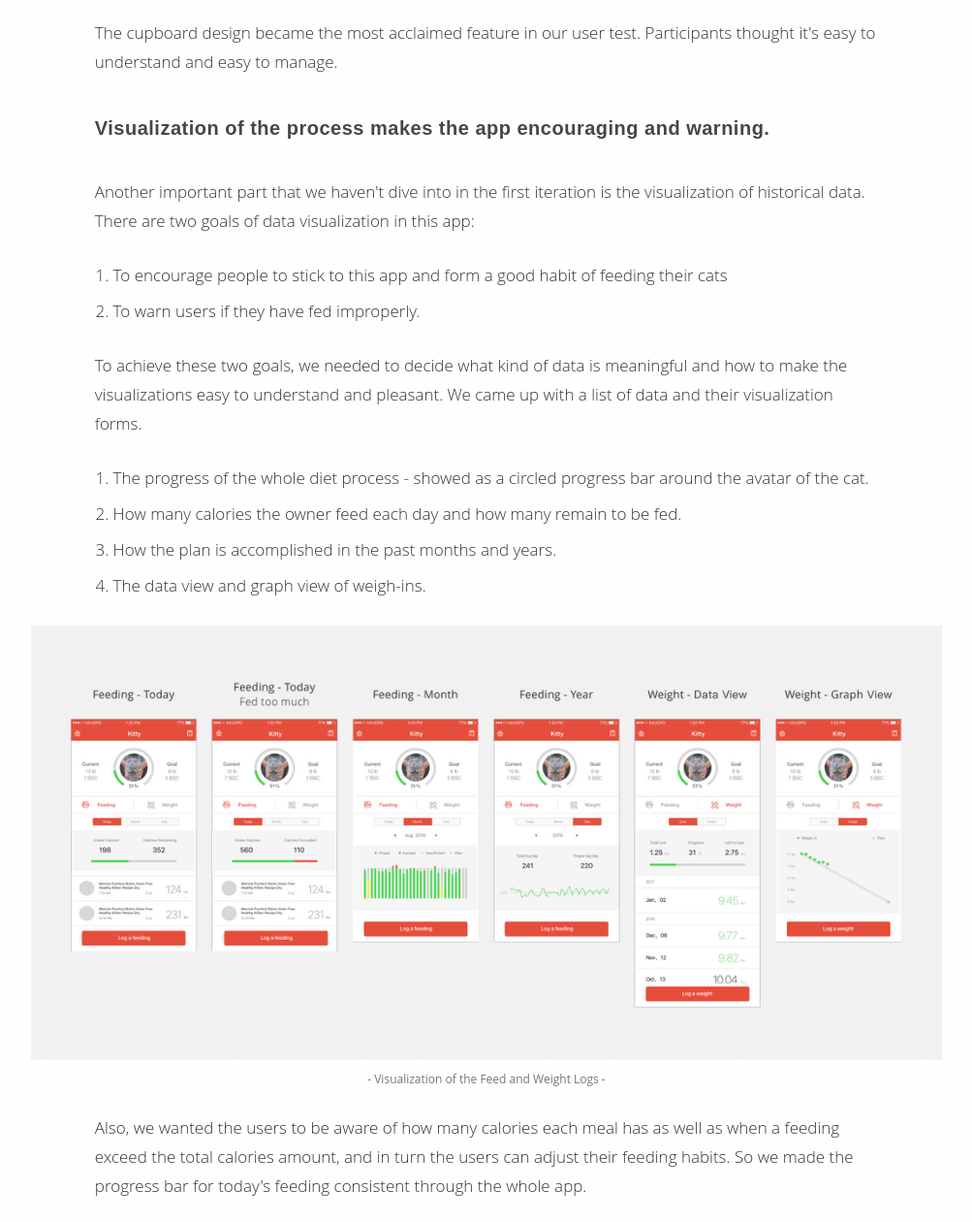
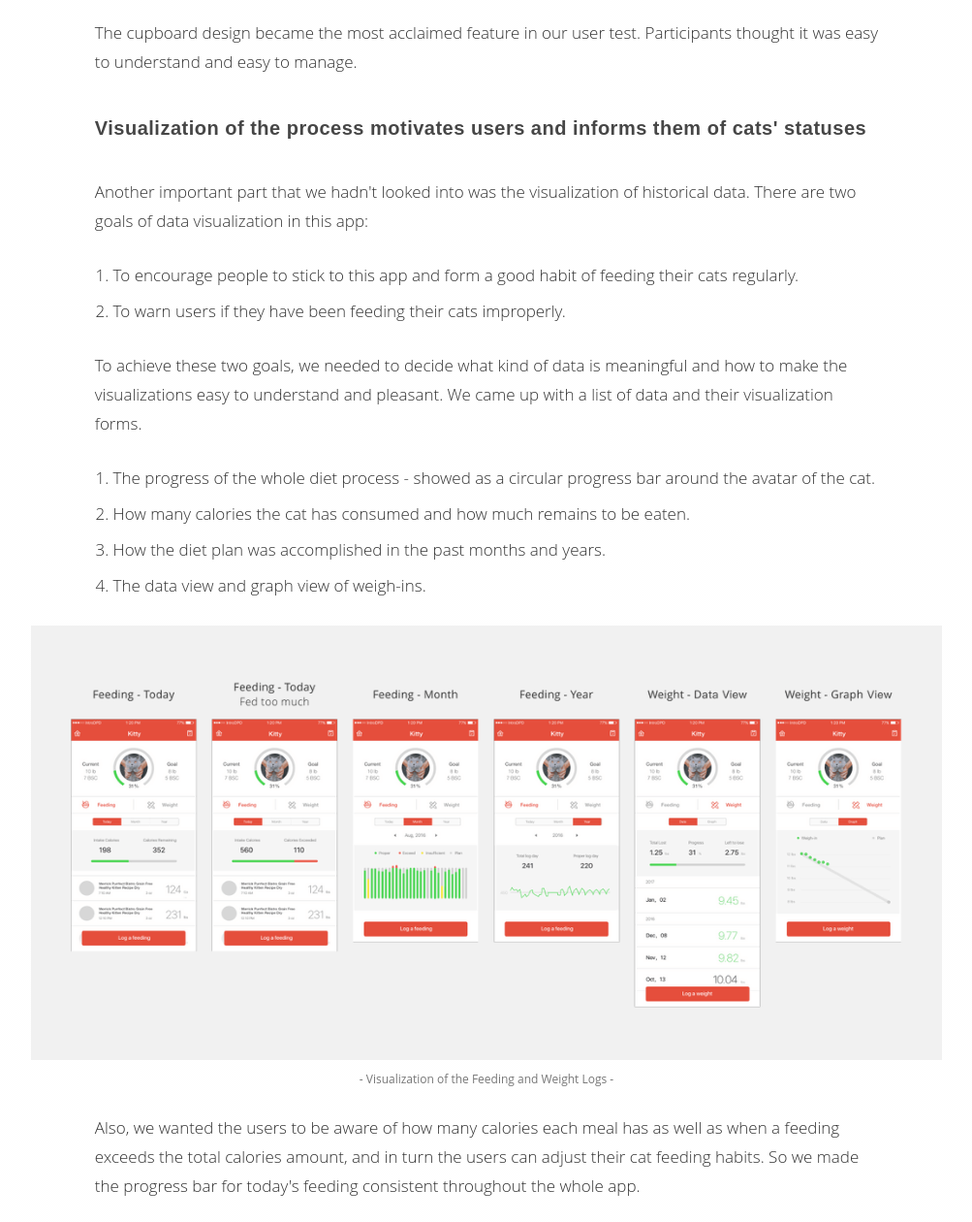
Before and after one commit to licn333/licn333.github.io, a plain HTML site: page fitcat.html in a window 1280 px wide. Shown: the part 7320-8580 px from the top of the page at 97% size, without its empty margins (138-1141 px from the left). Drawn offline with nearby package versions, Linux system fonts and the light colour scheme; a script that the page names is missing.

Commit message:
wording improvement

```diff
--- a/fitcat.html
+++ b/fitcat.html
@@ -148,30 +148,30 @@
       </div>
       <div class="proj-pic-title">- Previous Playlist alike "Favorite Page"-</div>
       <p class="proj-text">Then, we had a critique session with our clients Paul and Bruce. Because the elderly are not familiar with the "like" functionality from music apps, it was hard for them to understand the "Favorite" tab in our first design. The new challenge became how to design the "Favorite" functionality in a way that makes sense to the elderly.</p>
-      <p class="proj-text">During the meeting, Paul mentioned that he wanted to name the feeding function "Kitty's bowl", which gave me the inspiration of borrowing the experience from real life rather than from similar digital products. I then introduced a design called "cupboard". The cupboard will hold users' favorite kinds of food, and have a extra food market where users can add food to there cupboard.</p>
+      <p class="proj-text">During the meeting, Paul mentioned that he wanted to name the feeding function "Kitty's bowl," which gave me the inspiration of borrowing the experience from real life rather than from similar digital products. I then introduced a design called "cupboard." The cupboard will hold users' favorite kinds of food and have an extra food market where users can add food to their cupboard.</p>
       <div class="fitcat-box fitcat-box-padding"><img class="kitchem-img" sizes="(max-width: 767px) 57vw, (max-width: 991px) 436.796875px, 564px" src="images/fitcat7.png" srcset="images/fitcat7-p-500x345.png 500w, images/fitcat7-p-800x552.png 800w, images/fitcat7-p-1080x745.png 1080w, images/fitcat7.png 1598w">
       </div>
       <div class="proj-pic-title">- The Cupboard Design -</div>
-      <p class="proj-text">The cupboard design became the most acclaimed feature in our user test. Participants thought it's easy to understand and easy to manage.</p>
-      <blockquote class="quote"><span class="quote-text">Visualization of the process makes the app encouraging and warning.</span>
+      <p class="proj-text">The cupboard design became the most acclaimed feature in our user test. Participants thought it was easy to understand and easy to manage.</p>
+      <blockquote class="quote"><span class="quote-text">Visualization of the process motivates users and informs them of cats' statuses</span>
       </blockquote>
-      <p class="proj-text">Another important part that we haven't dive into in the first iteration is the visualization of historical data. There are two goals of data visualization in this app:&nbsp;</p>
+      <p class="proj-text">Another important part that we hadn't looked into was the visualization of historical data. There are two goals of data visualization in this app:&nbsp;</p>
       <ol class="proj-list">
-        <li class="proj-list-item">To encourage people to stick to this app and form a good habit of feeding their cats</li>
-        <li class="proj-list-item">To warn users if they have fed improperly.<span class="witus-ia-conclusion"><br></span>
+        <li class="proj-list-item">To encourage people to stick to this app and form a good habit of feeding their cats regularly.</li>
+        <li class="proj-list-item">To warn users if they have been feeding their cats improperly.<span class="witus-ia-conclusion"><br></span>
         </li>
       </ol>
       <p class="proj-text">To achieve these two goals, we needed to decide what kind of data is meaningful and how to make the visualizations easy to understand and pleasant. We came up with a list of data and their visualization forms.</p>
       <ol class="proj-list">
-        <li class="proj-list-item">The progress of the whole diet process - showed as a circled progress bar around the avatar of the cat.</li>
-        <li class="proj-list-item">How many calories the owner feed each day and how many remain to be fed.</li>
-        <li class="proj-list-item">How the plan is accomplished in the past months and years.</li>
+        <li class="proj-list-item">The progress of the whole diet process - showed as a circular progress bar around the avatar of the cat.</li>
+        <li class="proj-list-item">How many calories the cat has consumed and how much remains to be eaten.</li>
+        <li class="proj-list-item">How the diet plan was accomplished in the past months and years.</li>
         <li class="proj-list-item">The data view and graph view of weigh-ins.</li>
       </ol>
       <div class="fitcat-box fitcat-box-padding"><img sizes="(max-width: 767px) 96vw, (max-width: 991px) 728px, 940px" src="images/fitcat8.png" srcset="images/fitcat8-p-500x207.png 500w, images/fitcat8-p-800x331.png 800w, images/fitcat8-p-1080x446.png 1080w, images/fitcat8-p-1600x661.png 1600w, images/fitcat8-p-2000x826.png 2000w, images/fitcat8-p-2600x1074.png 2600w, images/fitcat8-p-3200x1322.png 3200w, images/fitcat8.png 4042w">
       </div>
-      <div class="proj-pic-title">- Visualization of the Feed and Weight Logs -</div>
-      <p class="proj-text">Also, we wanted the users to be aware of how many calories each meal has as well as when a feeding exceed the total calories amount, and in turn the users can adjust their feeding habits. So we made the progress bar for today's feeding consistent through the whole app.</p>
+      <div class="proj-pic-title">- Visualization of the Feeding and Weight Logs -</div>
+      <p class="proj-text">Also, we wanted the users to be aware of how many calories each meal has as well as when a feeding exceeds the total calories amount, and in turn the users can adjust their cat feeding habits. So we made the progress bar for today's feeding consistent throughout the whole app.</p>
       <div class="fitcat-box"><img sizes="(max-width: 767px) 96vw, (max-width: 991px) 728px, 940px" src="images/fitcat9.png" srcset="images/fitcat9-p-500x231.png 500w, images/fitcat9-p-800x370.png 800w, images/fitcat9-p-1080x499.png 1080w, images/fitcat9-p-1600x739.png 1600w, images/fitcat9-p-2000x924.png 2000w, images/fitcat9-p-2600x1201.png 2600w, images/fitcat9.png 3025w">
       </div>
       <div class="fitcat-box"></div>
@@ -182,7 +182,7 @@
         <iframe class="embedly-embed" src="https://cdn.embedly.com/widgets/media.html?src=https%3A%2F%2Fwww.youtube.com%2Fembed%2FRzCTYsTNkMY%3Ffeature%3Doembed&url=http%3A%2F%2Fwww.youtube.com%2Fwatch%3Fv%3DRzCTYsTNkMY&image=https%3A%2F%2Fi.ytimg.com%2Fvi%2FRzCTYsTNkMY%2Fhqdefault.jpg&key=c4e54deccf4d4ec997a64902e9a30300&type=text%2Fhtml&schema=youtube" scrolling="no" frameborder="0" allowfullscreen=""></iframe>
       </div>
       <div class="proj-pic-title">- Video -</div>
-      <p class="proj-text">Now, FitCat is still under development, and I am still iterating the design. We look forward to introducing FitCat to the public in the near future.</p>
+      <p class="proj-text">Now, FitCat is still under development, and I am still improving the design. We look forward to introducing FitCat to the public in the near future.</p>
       <div class="fitcat-box fitcat-box-padding"><img class="kitchem-img" sizes="(max-width: 767px) 57vw, (max-width: 991px) 436.796875px, 564px" src="images/IMG_3147.png" srcset="images/IMG_3147-p-500x393.png 500w, images/IMG_3147-p-800x628.png 800w, images/IMG_3147-p-1080x847.png 1080w, images/IMG_3147.png 1315w">
       </div>
       <div class="proj-pic-title">- Team Photo -</div>
@@ -197,7 +197,7 @@
         <a class="next-link w-inline-block" href="witus.html">
           <div class="next-label">Next</div>
           <div class="next-title">Working in the U.S.</div>
-          <div class="next-description">How deep understanding of users brought a innovative solution.</div>
+          <div class="next-description">How deep understanding of users brought an innovative solution.</div>
         </a>
       </div>
       <div class="w-col w-col-1"></div>
```
Also changed, not shown: kitchem.html (+1 -1 lines).
